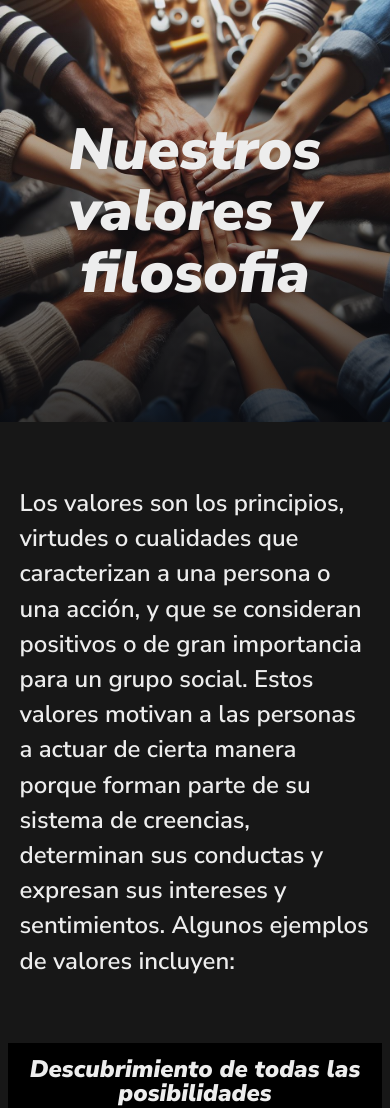
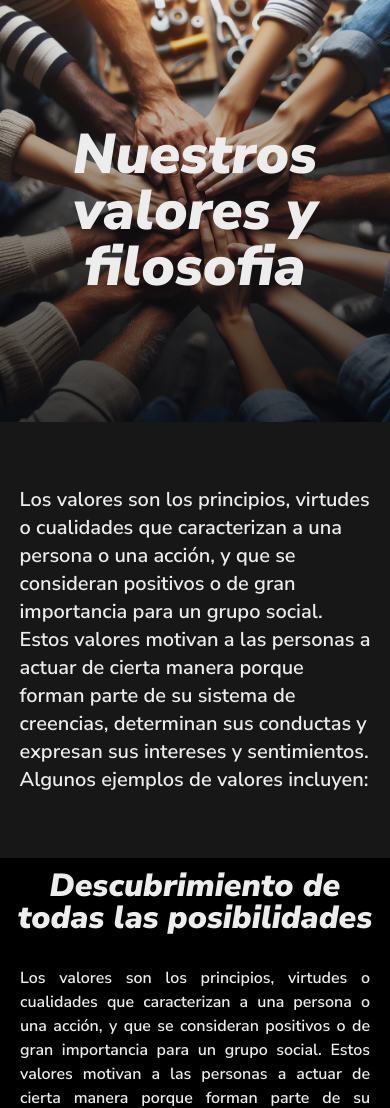
Before and after one commit to ACruzDiaz/ProyectoFinalCH, a plain HTML site: page pages/conocenos.html in a window 390 px wide. Shown: the top 1108 px of the page. Drawn offline with Linux system fonts and the light colour scheme.

Commit message:
texto de conocenos responsive

```diff
--- a/css/styles.css
+++ b/css/styles.css
@@ -23,18 +23,20 @@ body {
 /* Titulos h1 */
 
 h1{
+/*
+    font-size: 5.625rem;
+    line-height: 5.625rem; */
+    font-weight: 1000;
 
-    font-size: 5.625rem;
-    font-weight: 1000;
-    line-height: 5.625rem;
     font-style: oblique;
 
 }
 
 h2 {
-    font-size: 3.75rem;
+    /* font-size: 3.75rem;
+    line-height: 3.75rem; */
     font-weight: 1000;
-    line-height: 3.75rem;
+
     font-style: oblique;
 }
 h3{
@@ -189,18 +191,20 @@ footer p{
 
 }
 .conocenosBackground h1{
-    width: 60%;
+    width: 80%;
+    font-size: clamp(3.5rem, 6vw, 7rem);
 }
 
 .conocenosDescription {
     width: 90%;
     margin: 4rem auto;
-    & p{
-        font-size: 1.5rem;
-    }
+}
 
+.conocenosDescription p{
+    font-size: clamp(1.25rem, 2vw, 1.75rem) ;
+    line-height: clamp(1.75rem, 2vw, 2.25rem) ;
+}
 
-}
 .conocenosSection{
     display: flex;
     gap: 1.5rem;
@@ -212,7 +216,8 @@ footer p{
 }
 
 .conocenosSection article{
-    max-width: 29rem;
+
+    max-width: 25rem;
     display: flex;
     flex-direction: column;
     background-color: rgb(0, 0, 0);
@@ -225,24 +230,35 @@ footer p{
     width: 100%;
     min-height: 25%;
     h2{
+        font-size: clamp(2rem, 2.5vw, 2.5rem) ;
         padding: 1rem;
         text-align: center;
-        font-size: 3.1rem;
     }
 }
 
 .conocenosSection article p{
-
+    font-size: clamp(1rem, 4vw, 1.5rem) ;
+    line-height: clamp(1.5rem, 4vw, 2rem) ;
     min-height: 75%;
     text-align: justify;
     padding: 1.25rem;
-    font-size: 1.75rem;
 }
+
+
+/* -------------------------------------------------------------------------------------------- */
+/* -------------------------------------------------------------------------------------------- */
+/* -------------------------------------------------------------------------------------------- */
+/* -------------------------------------------------------------------------------------------- */
+/* -------------------------------------------------------------------------------------------- */
+/* -------------------------------------------------------------------------------------------- */
+/* -------------------------------------------------------------------------------------------- */
+/* -------------------------------------------------------------------------------------------- */
 
 
 .tiendaBox{
     display: grid;
-    grid-template-columns: repeat(4, 1fr);
+    grid-template-columns: repeat(auto-fill,minmax( 20rem,1fr) );
+
     width: 90%;
     gap: 1rem;
     margin: 0px auto;
@@ -610,52 +626,11 @@ select{
 
 
 @media (max-width: 750px) {
-
     body header nav{
         display: none;
     }
-    body main div h1{
-    font-size: 3.625rem;
-    line-height: 3.825rem;
-    font-style: oblique;
-    }
-
-
     footer {
         flex-direction: column;
     }
 
 }
-
-
-
-@media (max-width: 500px) {
-    .conocenosBackground h1{
-        width: 80%;
-    }
-
-    .conocenosSection article div{
-        h2{
-            padding: 0.5rem;
-            text-align: center;
-            font-size: 1.5rem;
-            line-height: 1.5rem;
-        }
-    }
-
-    .conocenosSection article p{
-        font-size: 1rem;
-        line-height: 1rem;
-        padding-bottom: 4rem;
-    }
-
-    .conocenosSection{
-        margin: 0px auto;
-        width: 96%;
-        flex-wrap: wrap;
-    }
-
-    footer {
-        flex-direction: column;
-    }
-}
```
